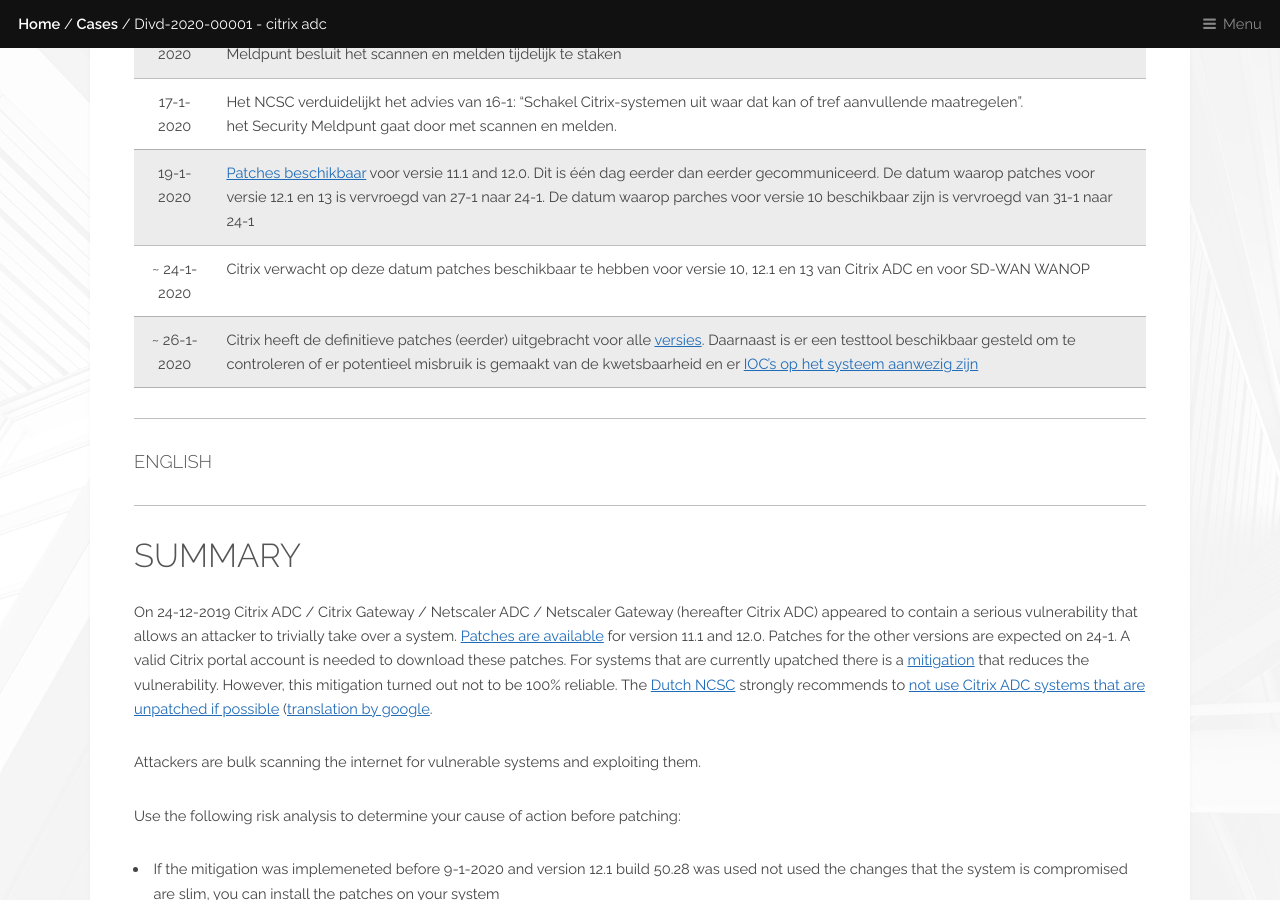
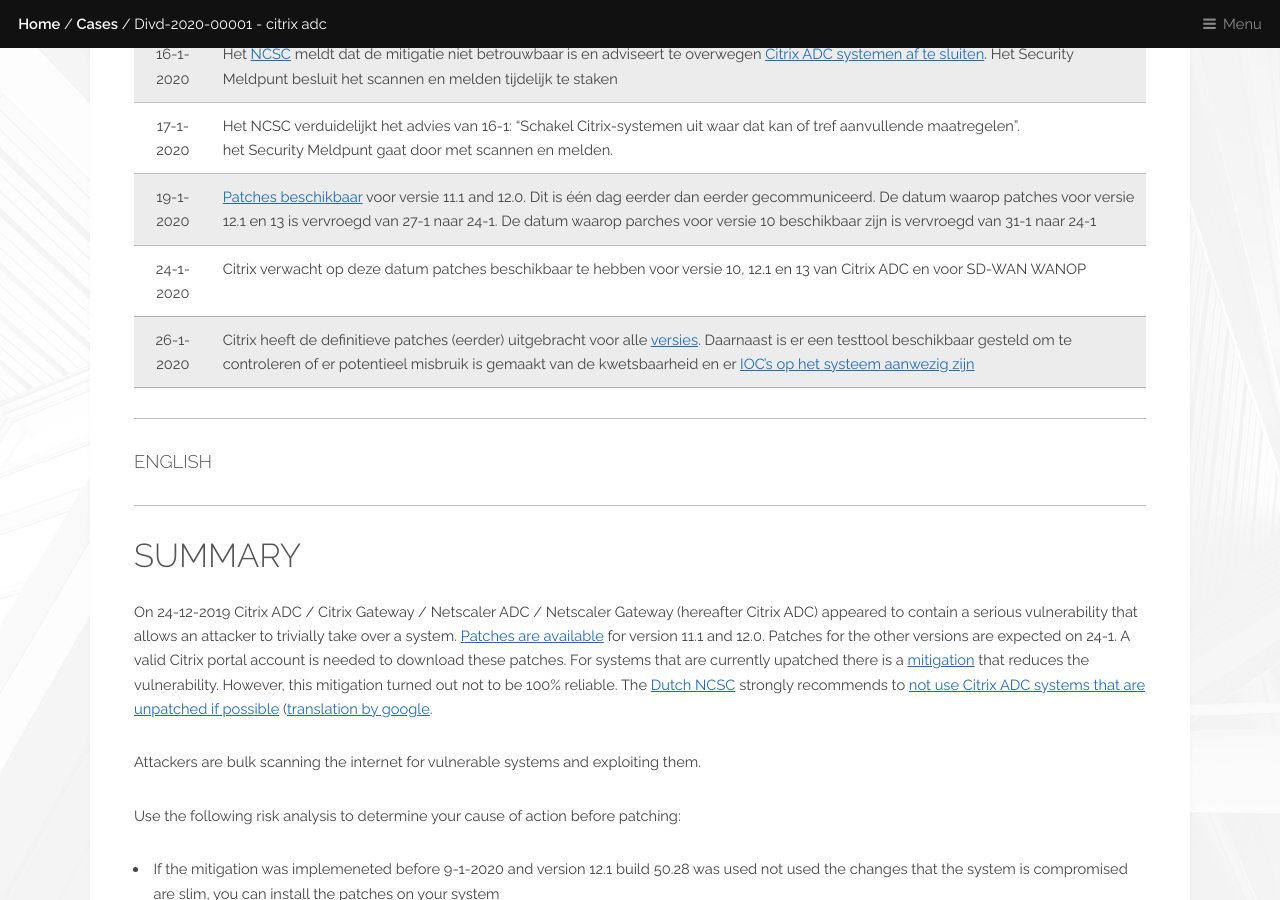
Before and after one commit to DIVD-NL/SecurityMeldpunt, a Jekyll site: the page built from cases/DIVD-2020-00001.md, in a window 1280 px wide and 900 px high, scrolled down 3178 px. Built offline with Jekyll 4.4.1, drawn with Linux system fonts in a browser that asks for light colours; some of the changed text lies outside the part shown.

Commit message:
Resolving conflict

```diff
--- a/cases/DIVD-2020-00001.md
+++ b/cases/DIVD-2020-00001.md
@@ -65,8 +65,9 @@
 | 16-1-2020  | Het [NCSC](https://www.ncsc.nl) meldt dat de mitigatie niet betrouwbaar is en adviseert te overwegen [Citrix ADC systemen af te sluiten](https://www.ncsc.nl/actueel/nieuws/2020/januari/16/door-citrix-geadviseerde-mitigerende-maatregelen-niet-altijd-effectief). Het Security Meldpunt besluit het scannen en melden tijdelijk te staken |
 | 17-1-2020  | Het NCSC verduidelijkt het advies van 16-1: "Schakel Citrix-systemen uit waar dat kan of tref aanvullende maatregelen". <br> het Security Meldpunt gaat door met scannen en melden. |
 | 19-1-2020  | [Patches beschikbaar](https://www.citrix.com/blogs/2020/01/19/vulnerability-update-first-permanent-fixes-available-timeline-accelerated/) voor versie 11.1 and 12.0. Dit is één dag eerder dan eerder gecommuniceerd. De datum waarop patches voor versie 12.1 en 13 is vervroegd van 27-1 naar 24-1. De datum waarop parches voor versie 10 beschikbaar zijn is vervroegd van 31-1 naar 24-1 |
-| ~ 24-1-2020  | Citrix verwacht op deze datum patches beschikbaar te hebben voor versie 10, 12.1 en 13 van Citrix ADC en voor SD-WAN WANOP|
-| ~ 26-1-2020  | Citrix heeft de definitieve patches (eerder) uitgebracht voor alle [versies](https://www.citrix.com/blogs/2020/01/24/citrix-releases-final-fixes-for-cve-2019-19781/). Daarnaast is er een testtool beschikbaar gesteld om te controleren of er potentieel misbruik is gemaakt van de kwetsbaarheid en er [IOC's op het systeem aanwezig zijn](https://www.citrix.com/blogs/2020/01/22/citrix-and-fireeye-mandiant-share-forensic-tool-for-cve-2019-19781/) |
+| 24-1-2020  | Citrix verwacht op deze datum patches beschikbaar te hebben voor versie 10, 12.1 en 13 van Citrix ADC en voor SD-WAN WANOP|
+| 26-1-2020  | Citrix heeft de definitieve patches (eerder) uitgebracht voor alle [versies](https://www.citrix.com/blogs/2020/01/24/citrix-releases-final-fixes-for-cve-2019-19781/). Daarnaast is er een testtool beschikbaar gesteld om te controleren of er potentieel misbruik is gemaakt van de kwetsbaarheid en er [IOC's op het systeem aanwezig zijn](https://www.citrix.com/blogs/2020/01/22/citrix-and-fireeye-mandiant-share-forensic-tool-for-cve-2019-19781/) |
+
 
 <hr>
 
@@ -117,5 +118,5 @@
 | 16-1-2020  | The Dutch National Cyber Security Center, [NCSC](https://www.ncsc.nl), reports mitigation measures prove unreliable and advices to consider to [shut down Citrix ADC systems](https://www.ncsc.nl/actueel/nieuws/2020/januari/16/door-citrix-geadviseerde-mitigerende-maatregelen-niet-altijd-effectief). The Dutch Security Hotline decides to temporarily stop scanning and reporting.  |
 | 17-1-2020  | The NCSC Het NCSC clarifies its 16-1 statement: "Shut down Citrix systems if possible or take additional measures". <br> The Dutch Security Hotline continues its scanning and reporting activities. |
 | 19-1-2020  | [Patches avaiable](https://www.citrix.com/blogs/2020/01/19/vulnerability-update-first-permanent-fixes-available-timeline-accelerated/) for version 11.1 and 12.0. This is one day sooner then initially communicated. The date for which patches for version 12.1 and 13 are availbe has changed from 27-1 to 24-1. The date that patches are aviable for version 10 has been changed from 31-1 to 24-1. |
-| ~ 24-1-2020  | Citrix expect to have patches available for version 10, 12.1 and 13 of ADC and SD-WAN WANOP |
-| ~ 24-1-2020  | Citrix deploys the final patches for [all versions](https://www.citrix.com/blogs/2020/01/24/citrix-releases-final-fixes-for-cve-2019-19781/). Also an Indicator of Compromise Scanning tool has been released to [test possible exploitation](https://www.citrix.com/blogs/2020/01/22/citrix-and-fireeye-mandiant-share-forensic-tool-for-cve-2019-19781/) |
+| 24-1-2020  | Citrix expect to have patches available for version 10, 12.1 and 13 of ADC and SD-WAN WANOP |
+| 24-1-2020  | Citrix deploys the final patches for [all versions](https://www.citrix.com/blogs/2020/01/24/citrix-releases-final-fixes-for-cve-2019-19781/). Also an Indicator of Compromise Scanning tool has been released to [test possible exploitation](https://www.citrix.com/blogs/2020/01/22/citrix-and-fireeye-mandiant-share-forensic-tool-for-cve-2019-19781/) |
```
